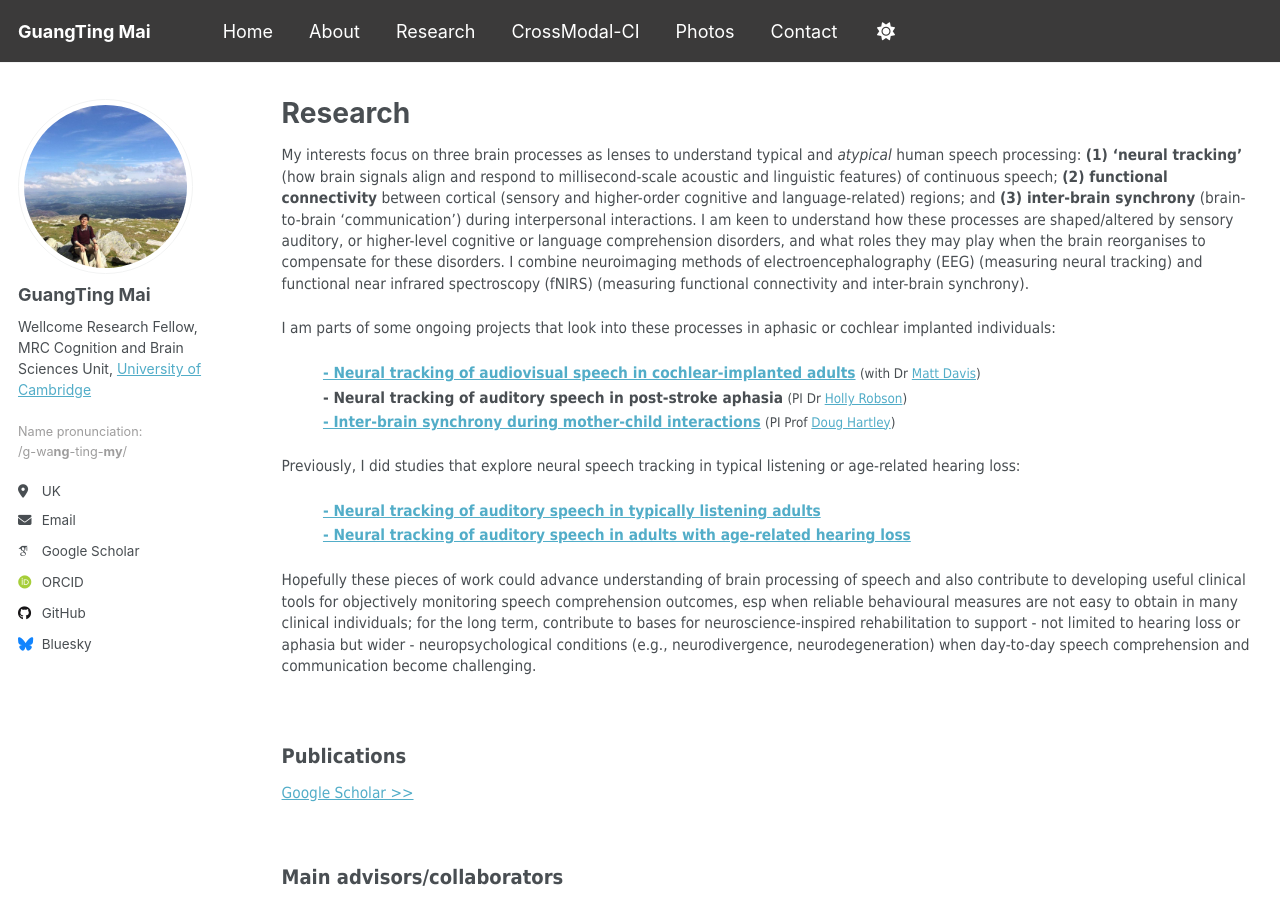
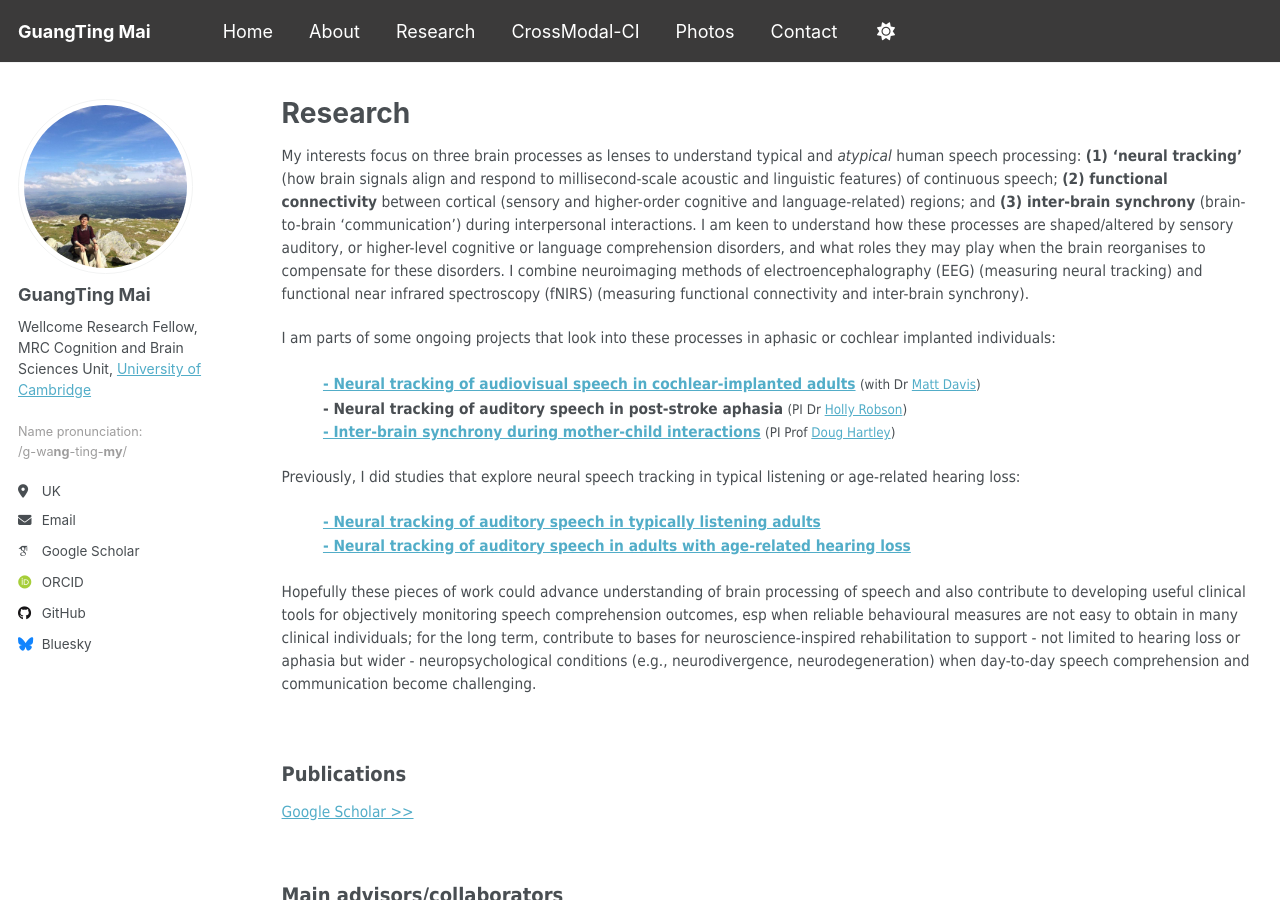
Before and after one commit to guangtingmai/guangtingmai.github.io, a Jekyll site: the page built from _pages/research.html, in a window 1280 px wide and 900 px high. Built offline with Jekyll 4.4.1, drawn with Linux system fonts in a browser that asks for light colours; some web fonts are replaced.

Commit message:
Update research.html

```diff
--- a/_pages/research.html
+++ b/_pages/research.html
@@ -4,7 +4,7 @@ title: "Research"
 permalink: /research/
 author_profile: true
 ---
-<p><span style="font-size: 11.5pt;font-family: Tahoma;line-height: 1.4;display: block;margin-bottom: 0.2vh">My interests focus on three brain processes as lenses to
+<p><span style="font-size: 11.5pt;font-family: Tahoma;line-height: 1.5;display: block;margin-bottom: 0.2vh">My interests focus on three brain processes as lenses to
   understand typical and <i>atypical</i> human speech processing: <strong>(1) ‘neural tracking’</strong> (how brain signals align and respond to millisecond-scale acoustic
   and linguistic features) of continuous speech; <strong>(2) functional connectivity</strong> between cortical (sensory and higher-order cognitive and
   language-related) regions; and <strong>(3) inter-brain synchrony</strong> (brain-to-brain ‘communication’) during interpersonal interactions.
@@ -23,7 +23,7 @@ author_profile: true
   <span style="font-size: 11.5pt;font-family: Tahoma;line-height: 1.5;display: block;margin-bottom: 0.05vh">&emsp;&emsp;&emsp;<a href="https://guangtingmai.github.io/neuraltrack-typical/"><strong>- Neural tracking of auditory speech in typically listening adults</strong></a></span>
   <span style="font-size: 11.5pt;font-family: Tahoma;line-height: 1.5;display: block;margin-bottom: 0.25vh">&emsp;&emsp;&emsp;<a href="https://guangtingmai.github.io/neuraltrack-hearingloss/"><strong>- Neural tracking of auditory speech in adults with age-related hearing loss</strong></a></span>
 </p>
-<p><span style="font-size: 11.5pt;font-family: Tahoma;line-height: 1.4;display: block;">Hopefully these pieces of work could advance understanding of brain processing of speech and
+<p><span style="font-size: 11.5pt;font-family: Tahoma;line-height: 1.5;display: block;">Hopefully these pieces of work could advance understanding of brain processing of speech and
   also contribute to developing useful clinical tools for objectively monitoring speech comprehension outcomes, esp when reliable behavioural measures are not easy
   to obtain in many clinical individuals; for the long term, contribute to bases for neuroscience-inspired rehabilitation to support - not limited to hearing loss
   or aphasia but wider - neuropsychological conditions (e.g., neurodivergence, neurodegeneration) when day-to-day speech comprehension and communication become
```
